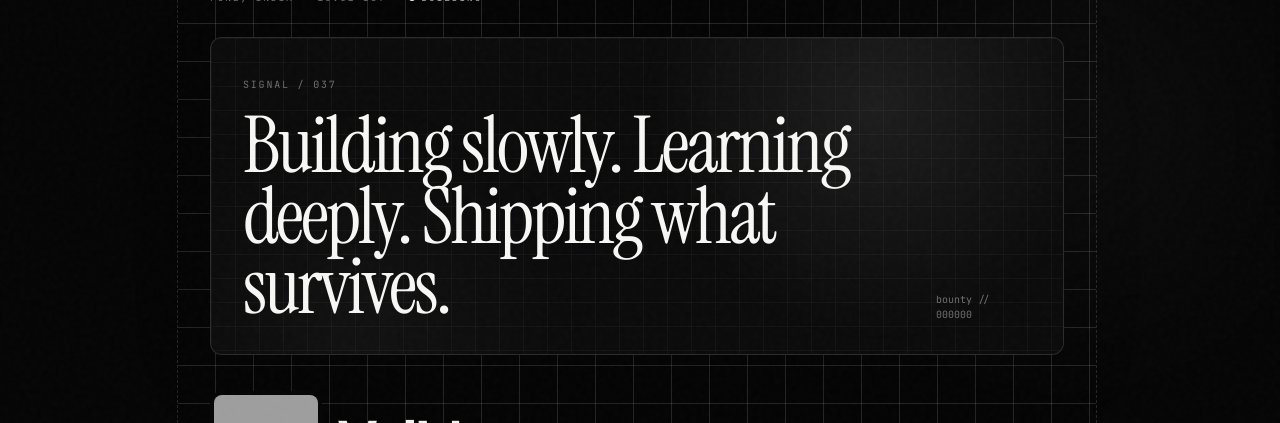
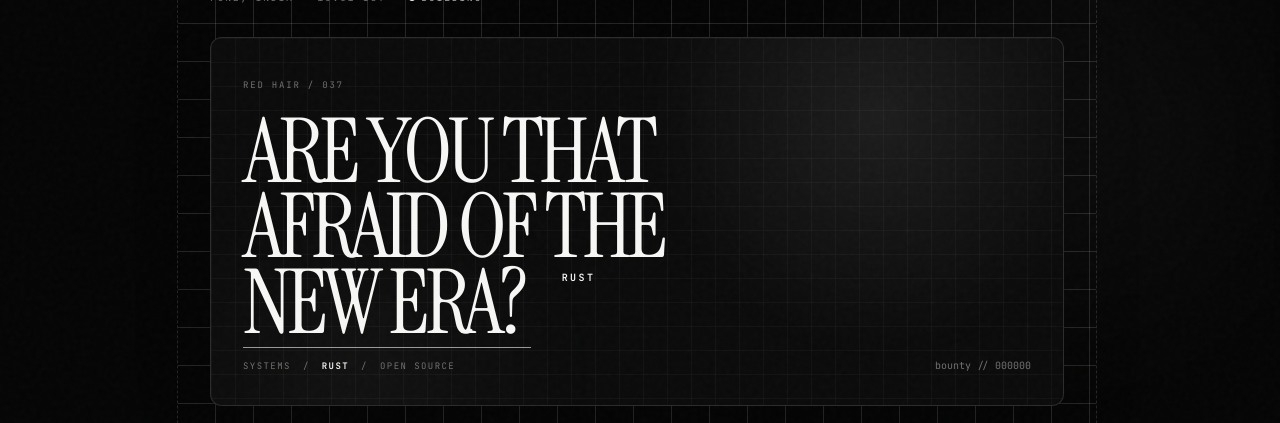
Before and after one commit to Vaibh37/devvaibhav37-links, a React (Vite) app: page / in a window 1280 px wide. Shown: the part 158-581 px from the top of the page. Built offline with nearby package versions, Linux system fonts and the light colour scheme; no server answers; grey boxes are pictures that could not be loaded.

Commit message:
design: give hero banner a Shanks-inspired Rust treatment

```diff
--- a/src/sections/Hero.tsx
+++ b/src/sections/Hero.tsx
@@ -126,11 +126,52 @@ export function Hero({ onOpenPalette }: { onOpenPalette: () => void }) {
               />
               <div className="absolute inset-0 bg-grid-fine opacity-50" />
               <div className="relative flex min-h-40 items-end justify-between p-5 sm:min-h-52 sm:p-8">
-                <div>
-                  <motion.span initial={{opacity:0,x:-12}} animate={{opacity:1,x:0}} transition={{delay:.45,duration:.5}} className="font-mono text-[10px] uppercase tracking-[.18em] text-[var(--soft)]">signal / 037</motion.span>
-                  <motion.p initial={{opacity:0,y:14}} animate={{opacity:1,y:0}} transition={{delay:.18,duration:.7,ease:[.22,1,.36,1]}} className="mt-4 max-w-[700px] font-serif text-[clamp(2.8rem,7vw,4.9rem)] leading-[.9] tracking-[-.035em]">
-                    Building slowly. Learning deeply. Shipping what survives.
+                <div className="relative max-w-[820px]">
+                  <motion.span
+                    initial={{ opacity: 0, x: -12 }}
+                    animate={{ opacity: 1, x: 0 }}
+                    transition={{ delay: .42, duration: .5 }}
+                    className="font-mono text-[9px] uppercase tracking-[.2em] text-[var(--soft)]"
+                  >
+                    red hair / 037
+                  </motion.span>
+
+                  <motion.p
+                    initial={{ opacity: 0, y: 18 }}
+                    animate={{ opacity: 1, y: 0 }}
+                    transition={{ delay: .16, duration: .76, ease: [.22, 1, .36, 1] }}
+                    className="mt-5 font-serif text-[clamp(2.9rem,7.4vw,5.6rem)] leading-[.84] tracking-[-.045em]"
+                  >
+                    <span className="block">ARE YOU THAT</span>
+                    <span className="block">AFRAID OF THE</span>
+                    <span className="relative inline-block pr-[.08em]">
+                      NEW ERA?
+                      <motion.span
+                        initial={reduceMotion ? false : { opacity: 0, x: 16 }}
+                        animate={{ opacity: 1, x: 0 }}
+                        transition={{ delay: .72, duration: .5, ease: [.22, 1, .36, 1] }}
+                        className="absolute -right-16 top-[12%] hidden font-mono text-[10px] font-semibold uppercase tracking-[.24em] text-[var(--fg)] sm:block"
+                      >
+                        RUST
+                      </motion.span>
+                      <motion.span
+                        aria-hidden="true"
+                        initial={reduceMotion ? false : { scaleX: 0 }}
+                        animate={{ scaleX: 1 }}
+                        transition={{ delay: .62, duration: .7, ease: [.22, 1, .36, 1] }}
+                        className="absolute -bottom-2 left-0 h-px w-full origin-left bg-[var(--fg)] opacity-60"
+                      />
+                    </span>
                   </motion.p>
+
+                  <motion.div
+                    initial={reduceMotion ? false : { opacity: 0 }}
+                    animate={{ opacity: 1 }}
+                    transition={{ delay: .86, duration: .5 }}
+                    className="mt-5 flex items-center gap-3 font-mono text-[9px] uppercase tracking-[.16em] text-[var(--soft)]"
+                  >
+                    <span>systems</span><span>/</span><strong className="font-semibold text-[var(--fg)]">rust</strong><span>/</span><span>open source</span>
+                  </motion.div>
                 </div>
                 <span className="hidden font-mono text-[10px] text-[var(--soft)] sm:block">
                   bounty // 000000
```
